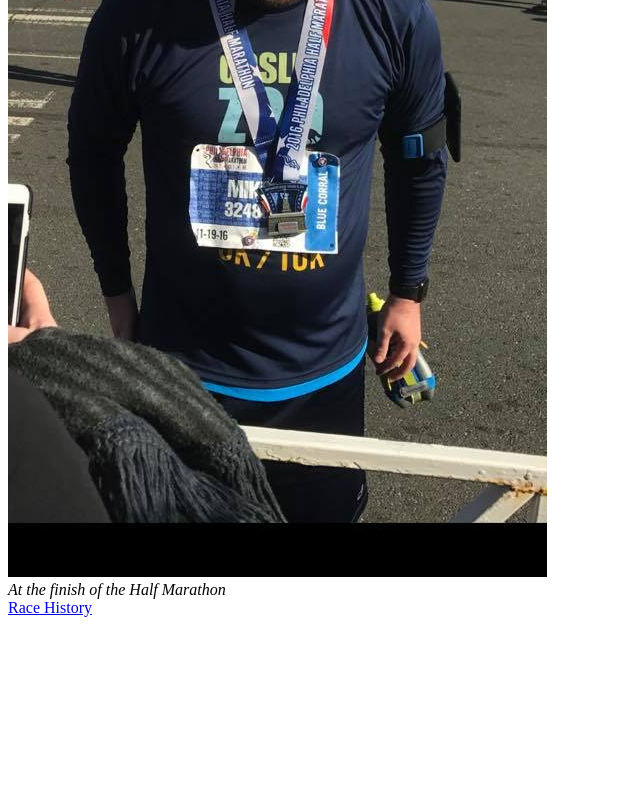
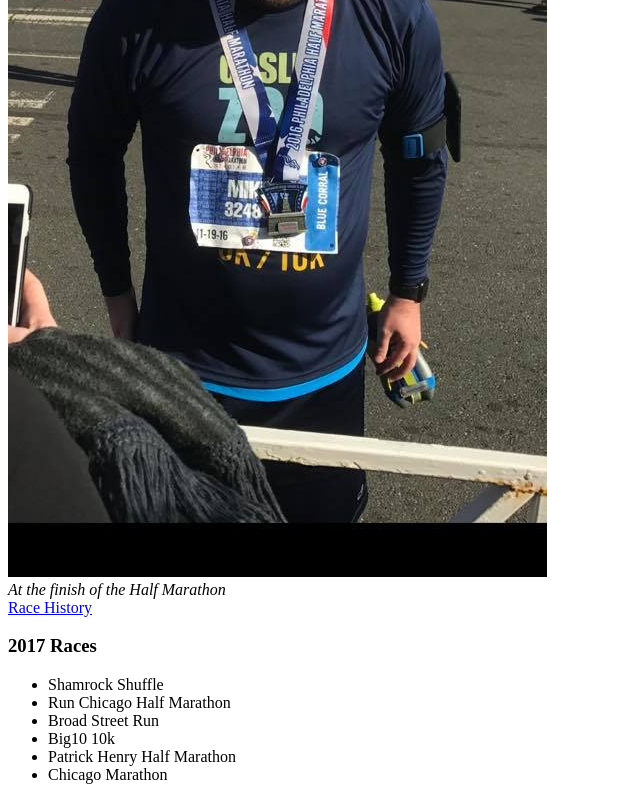
Before and after one commit to mschaffer730/mschaffer730.github.io, a plain HTML site: page index.html in a window 1280 px wide. Shown: the part 706-1506 px from the top of the page, without its empty margins (0-640 px from the left). Before the commit the page ends 1331 px from the top, so only its background shows below. Drawn offline with Linux system fonts and the light colour scheme.

Commit message:
Added list of 2017 races I am running

```diff
--- a/index.html
+++ b/index.html
@@ -24,5 +24,16 @@
 		<a href="races.html">Race History</a>
 	</nav>
 </DIV>
+<div>
+	<h3>2017 Races</h3>
+	<ul>
+		<li>Shamrock Shuffle</li>
+		<li>Run Chicago Half Marathon</li>
+		<li>Broad Street Run</li>
+		<li>Big10 10k</li>
+		<li>Patrick Henry Half Marathon</li>
+		<li>Chicago Marathon</li>
+	</ul>
+</div>
 </body>
 </html>
```
